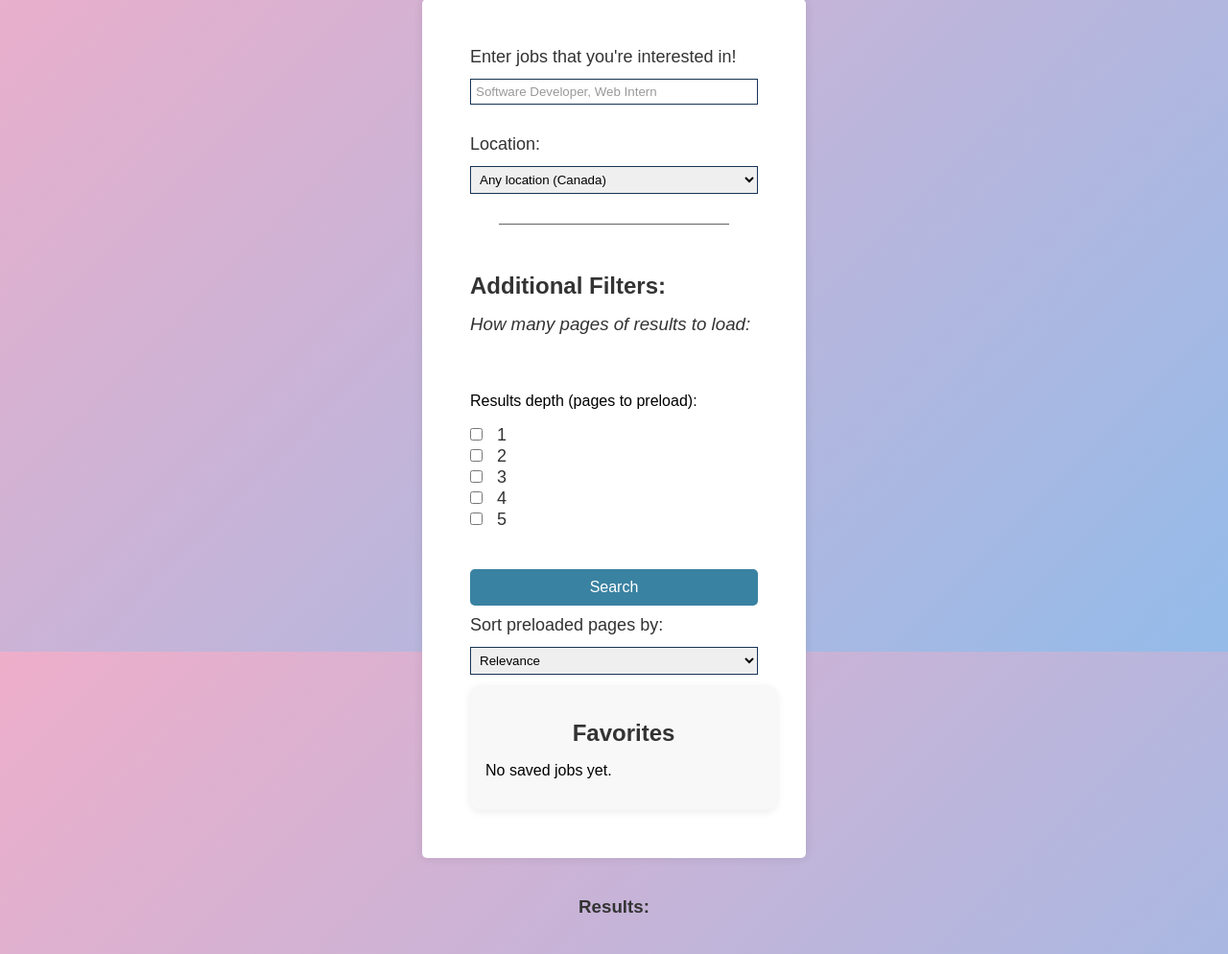
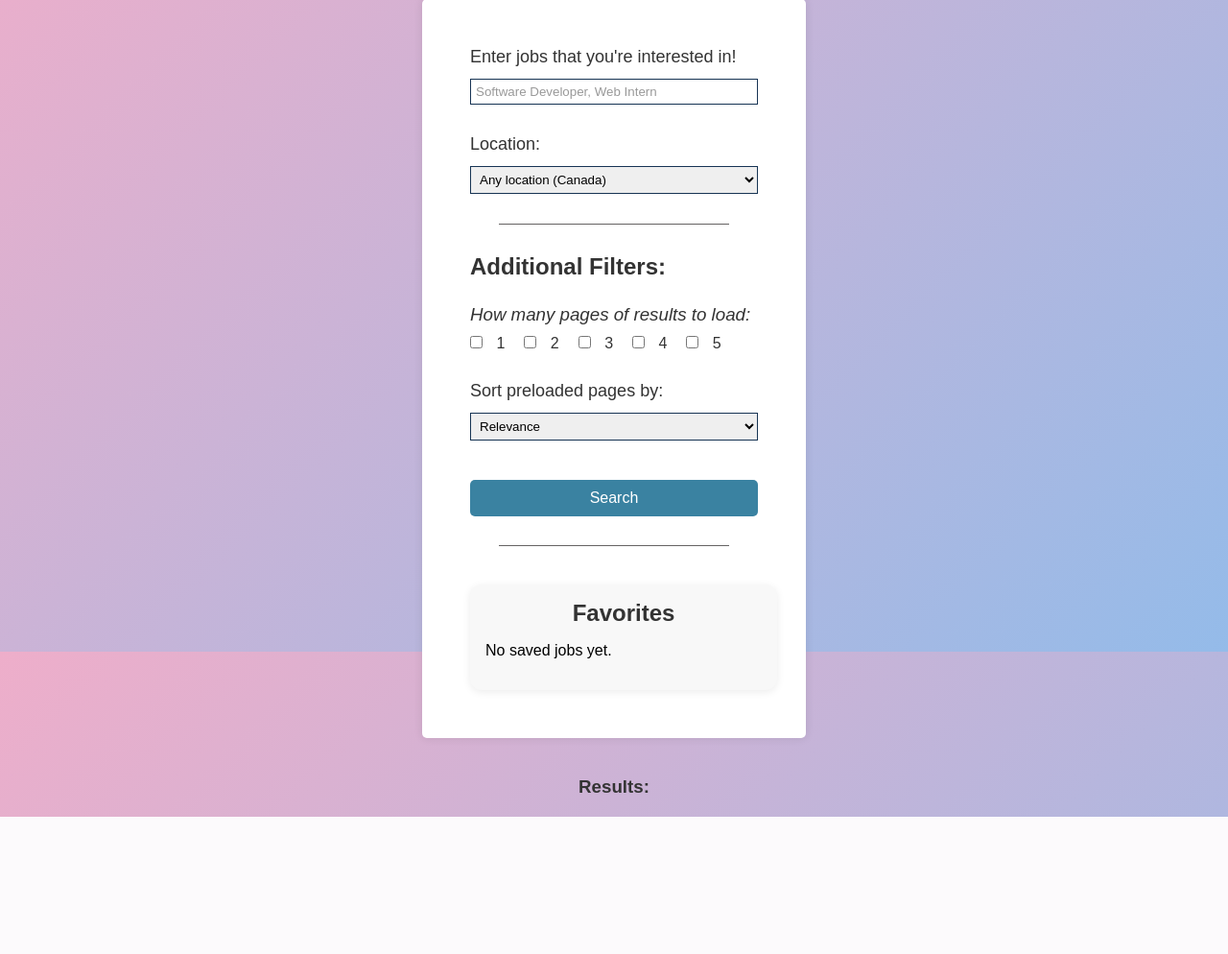
Before and after one commit to M-Valdy/JobHelp, a Flask app: page / in a window 1280 px wide. Shown: the part 121-1115 px from the top of the page at 96% size. After the commit the page ends 972 px from the top, so only its background shows below. Run offline with Flask 3, Linux system fonts and the light colour scheme.

Commit message:
if you guys wanted a slightly prettier project for linkedin, i pushed extra.

```diff
--- a/PresentationLayer/static/style.css
+++ b/PresentationLayer/static/style.css
@@ -42,8 +42,8 @@
 }
 
 .form-container h2 {
-    margin-top: 20px;
-    margin-bottom: 0px;
+    margin-top: 0px;
+    margin-bottom: 10px;
     color: #333;
     text-align: center;
     font-weight: bold;
@@ -183,6 +183,10 @@
     margin-top: 20px;
 }
 
+h3:first-of-type {
+    margin-bottom: 0;
+}
+
 
 #results[role="tab"] {
     background: #fff;
@@ -249,9 +253,16 @@
     background: #f8f8f8;
     border-radius: 12px;
     padding: 16px;
+    margin-top: 10px;
     box-shadow: 0 2px 8px rgba(0, 0, 0, 0.08);
     position: sticky;
     top: 20px;
+}
+
+.favorites-panel:hover {
+    box-shadow: gold 0px 0px 10px;
+    transform: translateY(-5px);
+    transition: transform 0.2s ease, box-shadow 0.2s ease;
 }
 
 .favorite-job,
@@ -261,6 +272,10 @@
     padding: 12px;
     margin-bottom: 12px;
     box-shadow: 0 1px 5px rgba(0, 0, 0, 0.08);
+}
+
+#sortOptionLabel{
+    margin-top: 20px;
 }
 
 .favorite-job h4,
@@ -288,6 +303,7 @@
     color: white;
 }
 
+
 .remove-btn {
     background: #c96b6b;
     color: white;
@@ -306,10 +322,6 @@
     cursor: not-allowed;
 }
 
-.filter-section {
-    margin-top: 15px;
-}
-
 .page-option {
     margin-right: 10px;
     font-weight: 500;
--- a/PresentationLayer/templates/index.html
+++ b/PresentationLayer/templates/index.html
@@ -34,8 +34,8 @@
 
         <h2>Additional Filters:</h2>
         <h3>How many pages of results to load:</h3>
-        <div class="filter-section">
-          <p>Results depth (pages to preload):</p>
+
+        <div class="checkbox-group">
 
           <label class="page-option">
             <input type="checkbox" name="pageCount" value="1"> 1
@@ -58,18 +58,21 @@
           </label>
         </div>
 
-        <button id="searchBtn">Search</button>
-
-        <label for="sortOption">Sort preloaded pages by:</label>
+        <label for="sortOption" id="sortOptionLabel">Sort preloaded pages by:</label>
         <select id="sortOption">
             <option value="relevance">Relevance</option>
             <option value="newest">Newest</option>
         </select>
 
+        <button id="searchBtn">Search</button>
+
+        <hr>
+
         <aside class="favorites-panel">
           <h2>Favorites</h2>
           <div id="favoritesList"></div>
         </aside>
+
       </div>
 
     <h3>Results:</h3>
```
